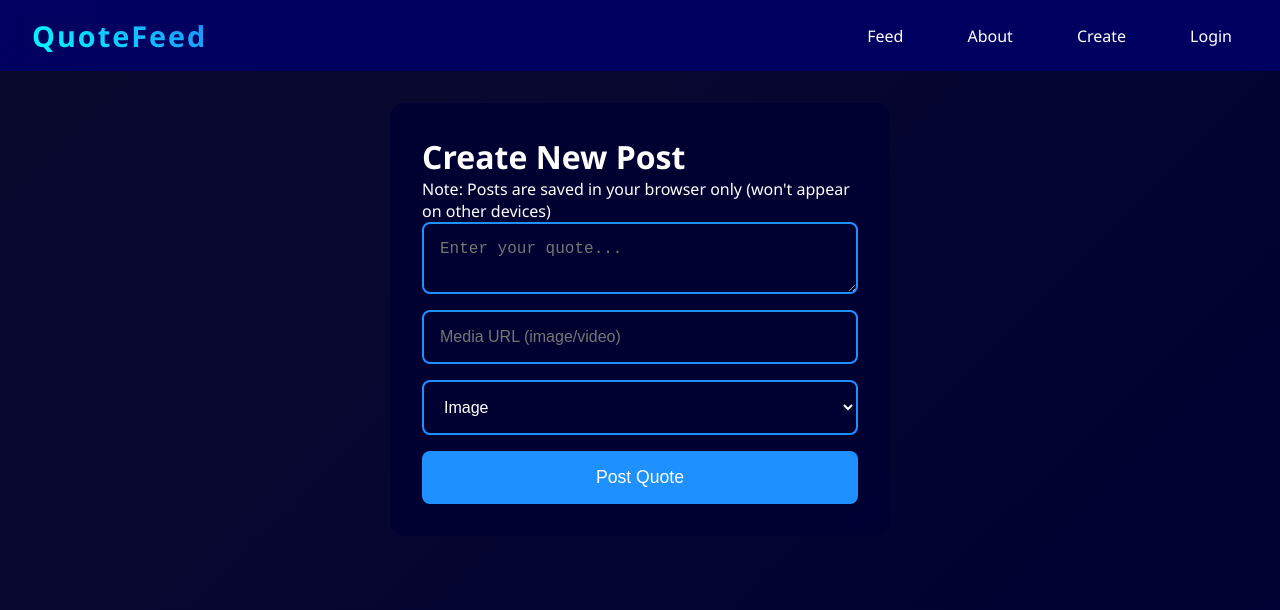
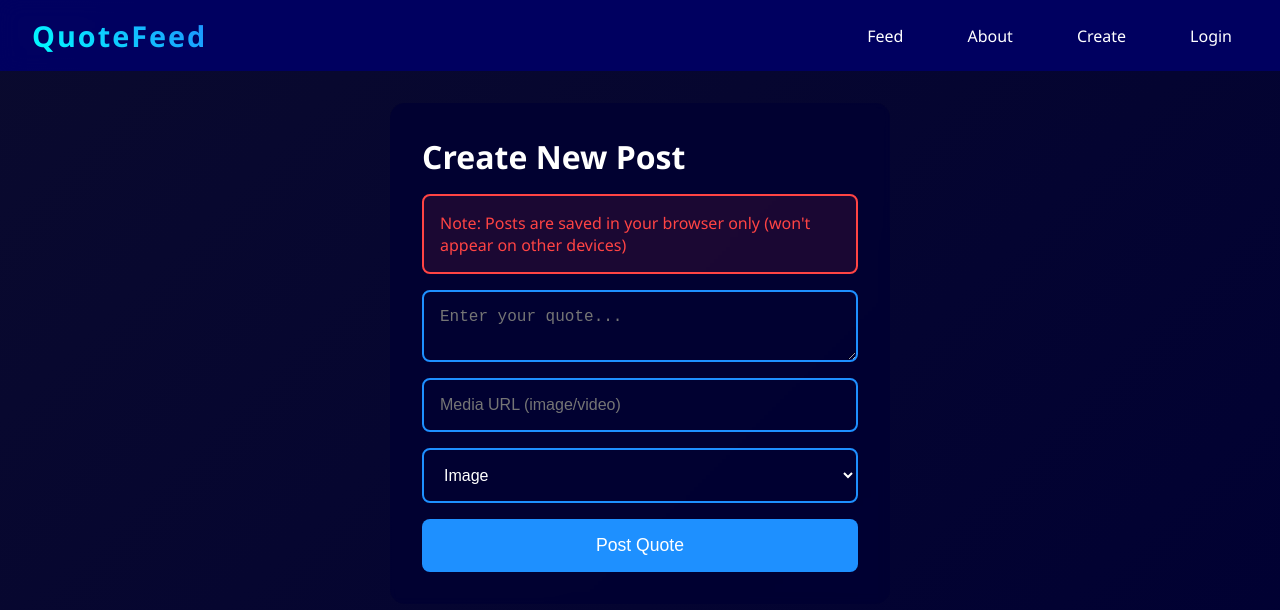
Before and after one commit to Dian-quotes-trend/Quotes-feed, a plain HTML site: page create.html in a window 1280 px wide. Drawn offline with Linux system fonts and the light colour scheme.

Commit message:
Update styles.css

```diff
--- a/styles.css
+++ b/styles.css
@@ -1,3 +1,29 @@
+/* Base Styles */
+* {
+    box-sizing: border-box;
+    margin: 0;
+    padding: 0;
+}
+
+body {
+    background: linear-gradient(135deg, #0a0a2e, #000033);
+    color: #fff;
+    font-family: 'Segoe UI', sans-serif;
+    min-height: 100vh;
+}
+
+/* Warning Message */
+.warning {
+    color: #ff4444;
+    padding: 1rem;
+    border: 2px solid #ff4444;
+    border-radius: 8px;
+    margin: 1rem 0;
+    background: rgba(255, 68, 68, 0.1);
+}
+
+/* Rest of your existing CSS remains the same */
+/* [Include all previous CSS styles from earlier answer here] */
 /* Base Styles */
 * {
     box-sizing: border-box;
```
